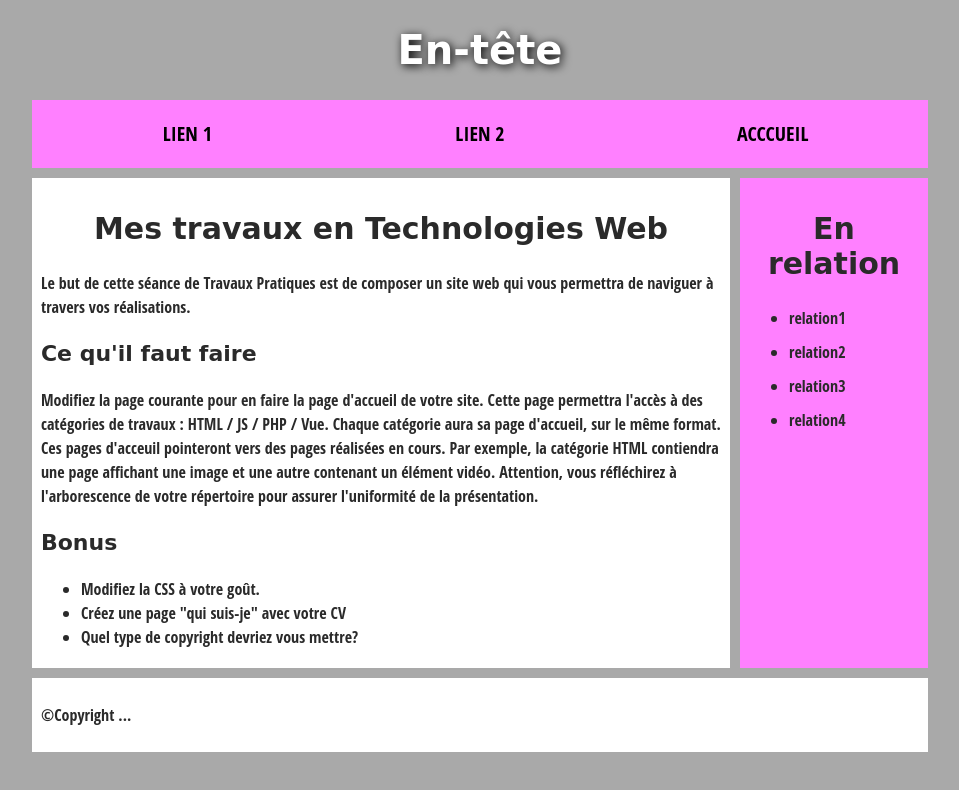
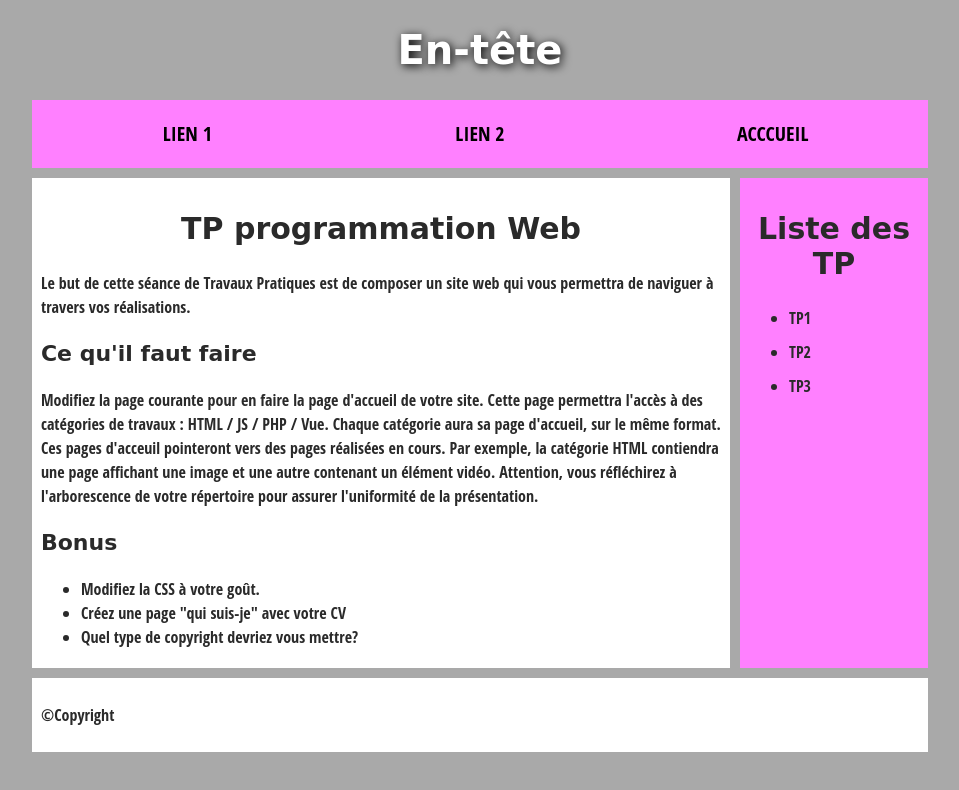
Before and after one commit to lbertran1/lbertran1.github.io, a plain HTML site: page index.html in a window 1280 px wide. Shown: the whole page, without its empty margins (160-1119 px from the left). Drawn offline with Linux system fonts and the light colour scheme.

Commit message:
Petits changements

```diff
--- a/index.html
+++ b/index.html
@@ -24,7 +24,7 @@
 
      <main>
       <article>
-        <h2>Mes travaux en Technologies Web</h2>
+        <h2>TP programmation Web</h2>
         <p>Le but de cette séance de Travaux Pratiques est de composer un site web qui vous permettra de naviguer à travers vos réalisations.</p>
 
         <h3>Ce qu'il faut faire</h3>
@@ -40,19 +40,18 @@
       </article>
 
       <aside>
-        <h2>En relation</h2>
+        <h2>Liste des TP</h2>
         <ul>
-          <li><a href="#"></a>relation1</li>
-          <li><a href="#"></a>relation2</li>
-          <li><a href="#"></a>relation3</li>
-          <li><a href="#"></a>relation4</li>
+          <li><a href="#"></a>TP1</li>
+          <li><a href="#"></a>TP2</li>
+          <li><a href="#"></a>TP3</li>
         </ul>
       </aside>
 
     </main>
 
     <footer>
-      <p>©Copyright ... </p>
+      <p>©Copyright </p>
     </footer>
 
   </body>
```
